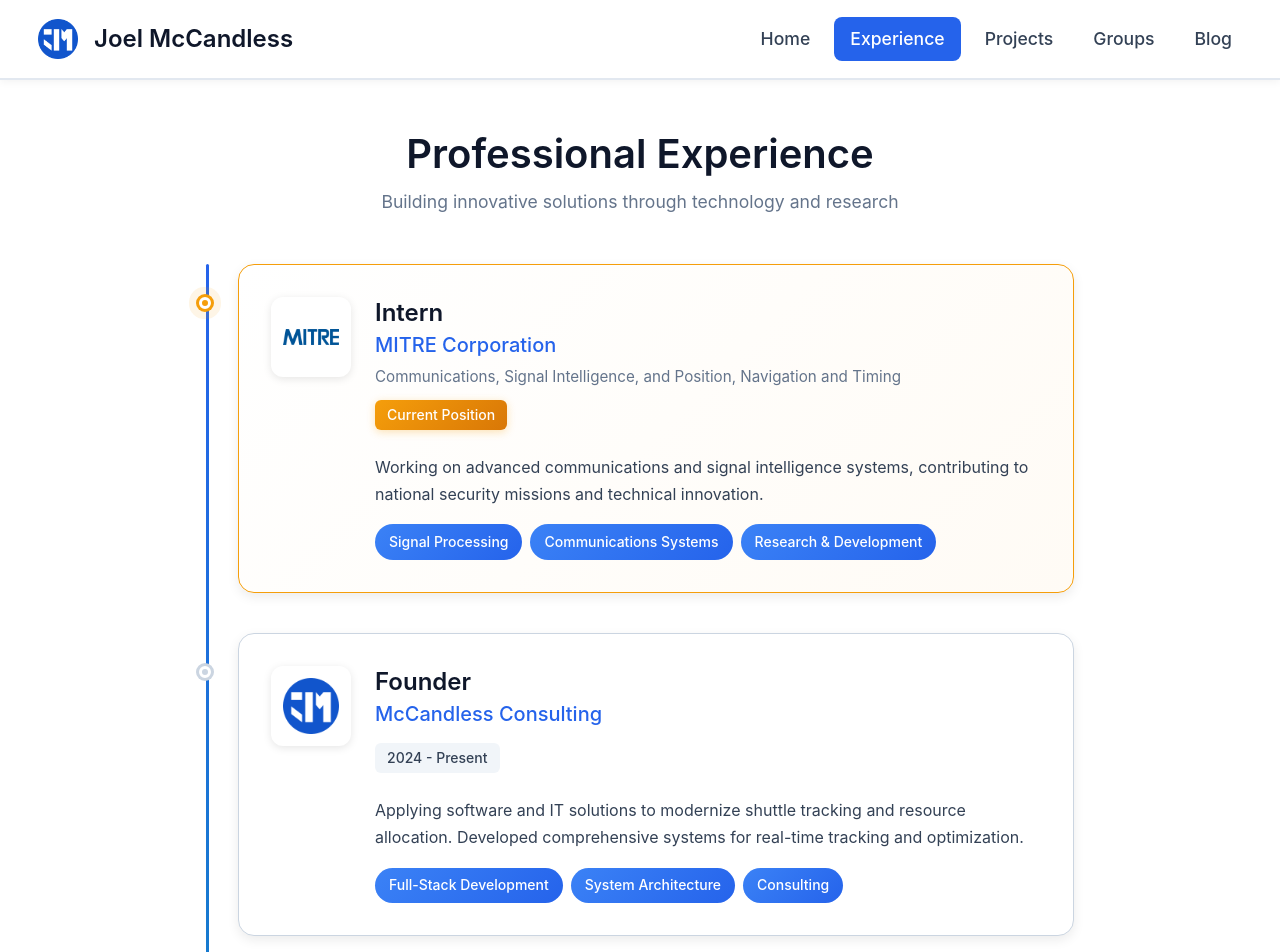
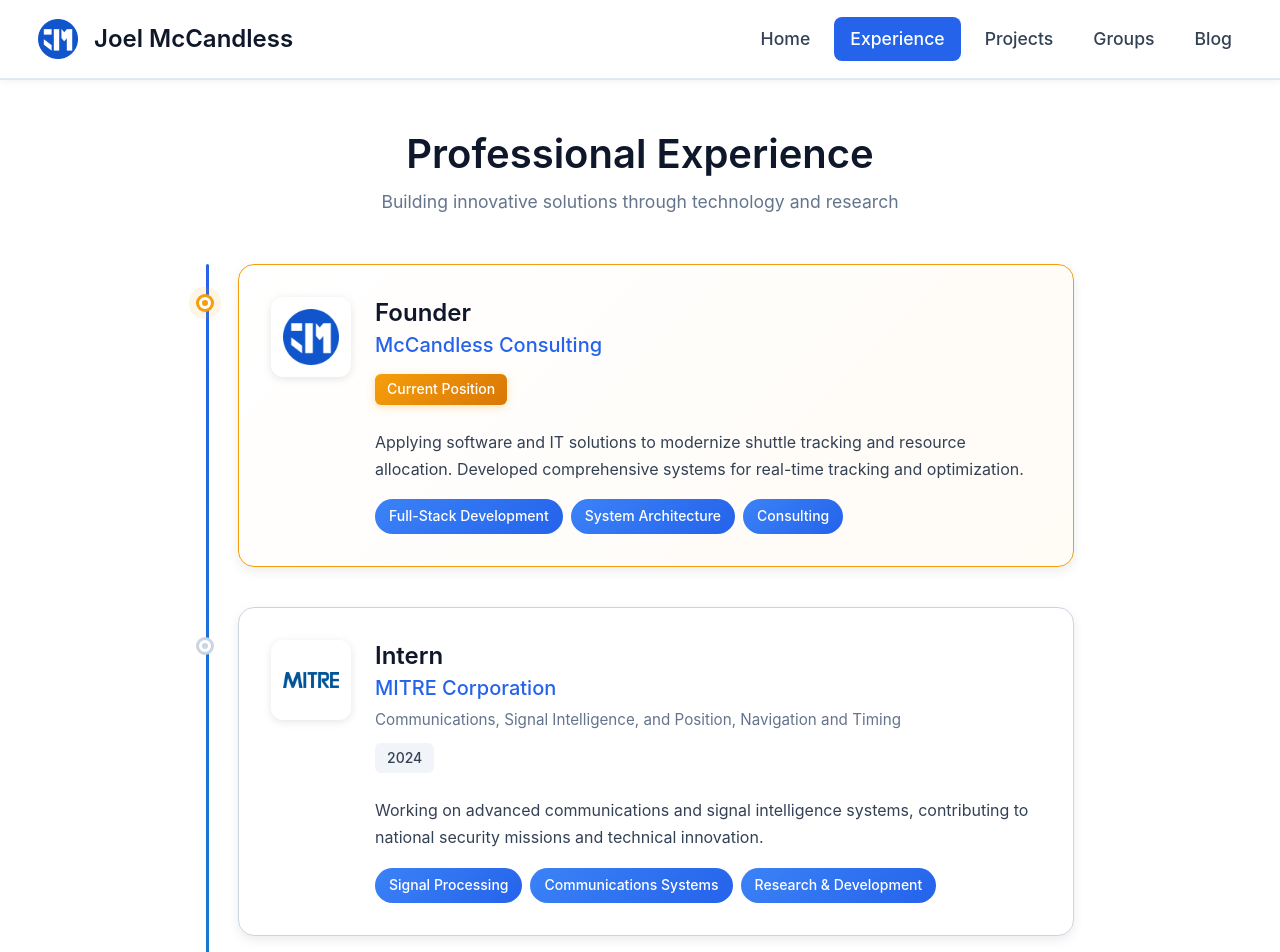
Before and after one commit to jmccand/jmccand.github.io, a Vue app: page /experience in a window 1280 px wide. Shown: the top 952 px of the page. Built offline with nearby package versions, Linux system fonts and the light colour scheme.

Commit message:
move experiences to json

```diff
--- /dev/null
+++ b/src/assets/data/experiences.json
@@ -0,0 +1,37 @@
+[
+  {
+    "company": "McCandless Consulting",
+    "logo": "logo.png",
+    "position": "Founder",
+    "period": "2024 - Present",
+    "current": true,
+    "description": "Applying software and IT solutions to modernize shuttle tracking and resource allocation. Developed comprehensive systems for real-time tracking and optimization.",
+    "skills": ["Full-Stack Development", "System Architecture", "Consulting"]
+  },
+  {
+    "company": "MITRE Corporation",
+    "logo": "experience/mitre-logo.png",
+    "position": "Intern",
+    "team": "Communications, Signal Intelligence, and Position, Navigation and Timing",
+    "period": "2024",
+    "description": "Working on advanced communications and signal intelligence systems, contributing to national security missions and technical innovation.",
+    "skills": ["Signal Processing", "Communications Systems", "Research & Development"]
+  },
+  {
+    "company": "XP Health",
+    "logo": "experience/xphealth-logo.png",
+    "position": "Software Engineering Intern",
+    "period": "2023",
+    "description": "Built a full stack framework to integrate barcode scanners into daily operations, streamlining inventory management and improving operational efficiency.",
+    "skills": ["Full-Stack Development", "Hardware Integration", "Framework Design"]
+  },
+  {
+    "company": "Rensselaer Polytechnic Institute",
+    "logo": "rpi-logo.png",
+    "position": "Researcher",
+    "department": "ECSE Department",
+    "period": "2024",
+    "description": "Implemented a multivariate leader-follower controller to coordinate transportation of heavy loads, advancing research in collaborative robotics.",
+    "skills": ["Robotics", "Control Systems", "Research"]
+  }
+]
--- a/src/views/ExperienceView.vue
+++ b/src/views/ExperienceView.vue
@@ -1,43 +1,15 @@
 <script setup>
 import { getImage } from '@/utils/imageRegistry';
+import experiencesData from '@/assets/data/experiences.json';
+import { computed } from 'vue';
 
-const experiences = [
-  {
-    company: 'MITRE Corporation',
-    logo: getImage('experience/mitre-logo.png'),
-    position: 'Intern',
-    team: 'Communications, Signal Intelligence, and Position, Navigation and Timing',
-    period: 'Present',
-    current: true,
-    description: 'Working on advanced communications and signal intelligence systems, contributing to national security missions and technical innovation.',
-    skills: ['Signal Processing', 'Communications Systems', 'Research & Development']
-  },
-  {
-    company: 'McCandless Consulting',
-    logo: getImage('logo.png'),
-    position: 'Founder',
-    period: '2024 - Present',
-    description: 'Applying software and IT solutions to modernize shuttle tracking and resource allocation. Developed comprehensive systems for real-time tracking and optimization.',
-    skills: ['Full-Stack Development', 'System Architecture', 'Consulting']
-  },
-  {
-    company: 'XP Health',
-    logo: getImage('experience/xphealth-logo.png'),
-    position: 'Software Engineering Intern',
-    period: '2023',
-    description: 'Built a full stack framework to integrate barcode scanners into daily operations, streamlining inventory management and improving operational efficiency.',
-    skills: ['Full-Stack Development', 'Hardware Integration', 'Framework Design']
-  },
-  {
-    company: 'Rensselaer Polytechnic Institute',
-    logo: getImage('rpi-logo.png'),
-    position: 'Researcher',
-    department: 'ECSE Department',
-    period: '2024',
-    description: 'Implemented a multivariate leader-follower controller to coordinate transportation of heavy loads, advancing research in collaborative robotics.',
-    skills: ['Robotics', 'Control Systems', 'Research']
-  }
-];
+// Process experiences with imported images from registry
+const experiences = computed(() => {
+  return experiencesData.map(exp => ({
+    ...exp,
+    logo: getImage(exp.logo)
+  }));
+});
 </script>
 
 <template>
```
